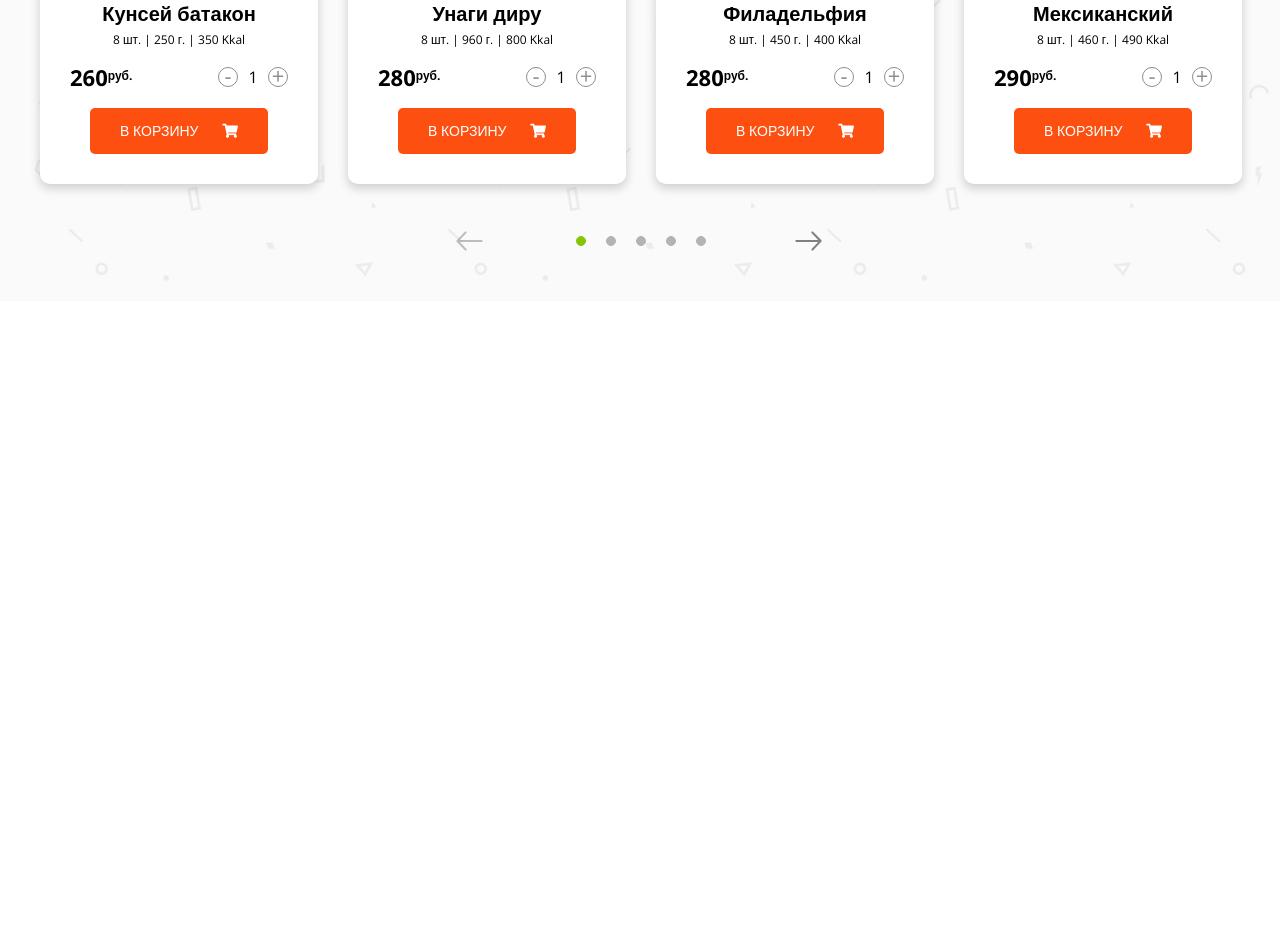
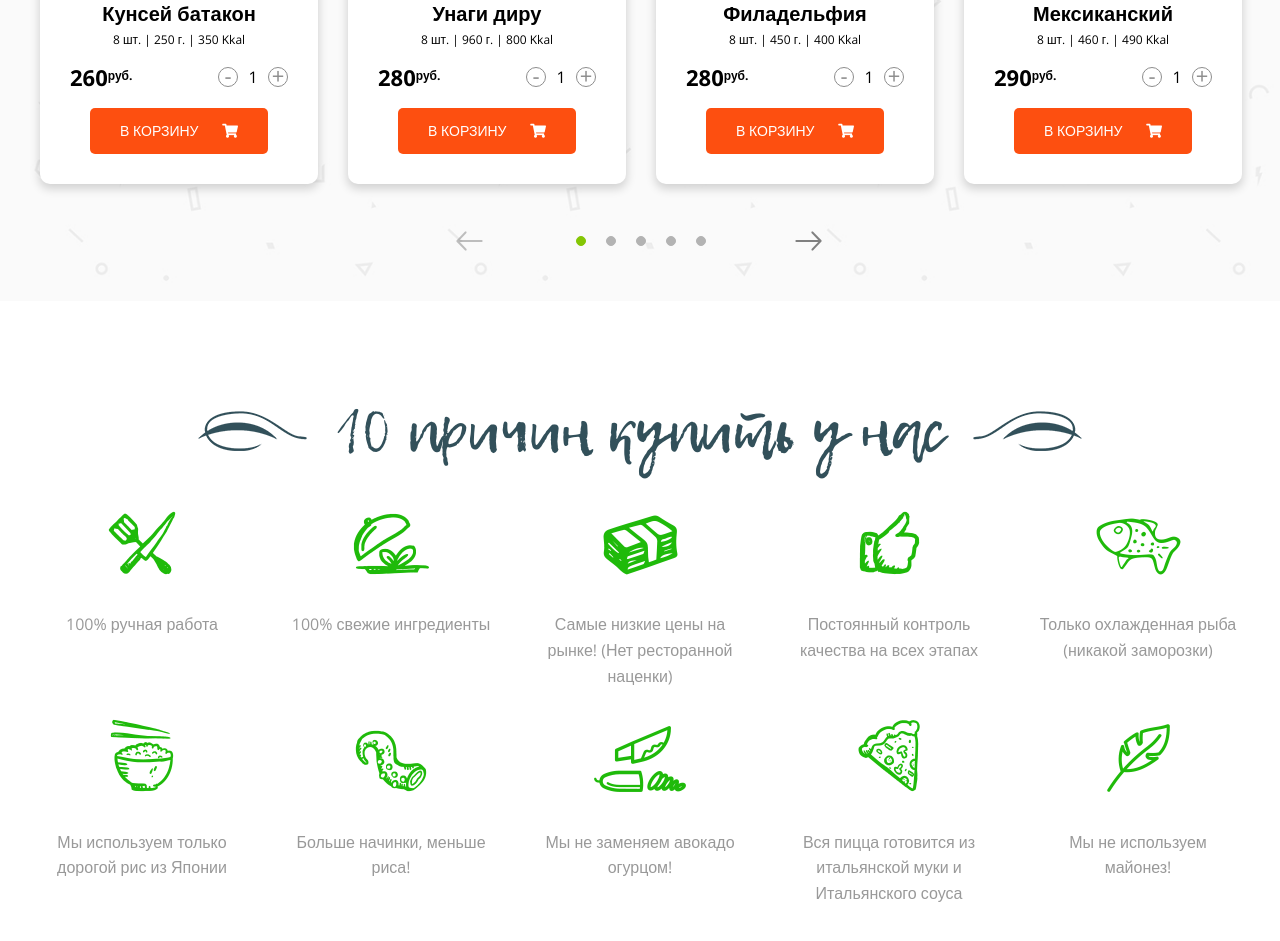
Before and after one commit to ELegek/Miushi, a website: page app/index.html in a window 1280 px wide. Shown: the part 4150-5091 px from the top of the page. Before the commit the page ends 4451 px from the top, so only its background shows below. Drawn offline with nearby package versions, Linux system fonts and the light colour scheme.

Commit message:
Блок About

```diff
--- a/app/index.html
+++ b/app/index.html
@@ -690,6 +690,60 @@
   </section>
   <!-- ======================= NEW ======================== -->
 
+  <!-- ======================= About ======================== -->
+  <section class="about">
+    <div class="container">
+      <div class="title">
+        <img src="img/arrow__left.png" alt="">
+        <h3>10 причин купить у нас</h3>
+        <img src="img/arrow__right.png" alt="">
+      </div>
+      <div class="about__wrapper">
+        <div class="about__item">
+          <img src="img/icon1.png" alt="">
+          <p>100% ручная работа</p>
+        </div>
+        <div class="about__item">
+          <img src="img/icon2.png" alt="">
+          <p>100% свежие ингредиенты</p>
+        </div>
+        <div class="about__item">
+          <img src="img/icon3.png" alt="">
+          <p>Самые низкие цены на рынке! (Нет ресторанной наценки)</p>
+        </div>
+        <div class="about__item">
+          <img src="img/icon4.png" alt="">
+          <p>Постоянный контроль качества на всех этапах</p>
+        </div>
+        <div class="about__item">
+          <img src="img/icon5.png" alt="">
+          <p>Только охлажденная рыба (никакой заморозки)</p>
+        </div>
+        <div class="about__item">
+          <img src="img/icon6.png" alt="">
+          <p>Мы используем только дорогой рис из Японии</p>
+        </div>
+        <div class="about__item">
+          <img src="img/icon7.png" alt="">
+          <p>Больше начинки, меньше риса!</p>
+        </div>
+        <div class="about__item">
+          <img src="img/icon8.png" alt="">
+          <p>Мы не заменяем авокадо огурцом!</p>
+        </div>
+        <div class="about__item">
+          <img src="img/icon9.png" alt="">
+          <p>Вся пицца готовится из итальянской муки и Итальянского соуса</p>
+        </div>
+        <div class="about__item">
+          <img src="img/icon10.png" alt="">
+          <p>Мы не используем майонез!</p>
+        </div>
+      </div>
+    </div>
+  </section>
+  <!-- ======================= About ======================== -->
+
 
 
 
--- /dev/null
+++ b/app/scss/blocks/about.scss
@@ -0,0 +1,20 @@
+.about {
+    padding: 100px 0px;
+    &__wrapper {
+        display: flex;
+        justify-content: space-between;
+        align-items: baseline;
+        flex-wrap: wrap;
+    }
+    &__item {
+        width: 17%;
+        margin-bottom: 30px;
+        text-align: center;
+        line-height: 1.6;
+        font-size: 16px;
+        color: #999999;
+        img {
+            margin-bottom: 30px;
+        }
+    }
+}
--- a/app/scss/style.scss
+++ b/app/scss/style.scss
@@ -9,6 +9,7 @@
 @import "blocks/intro";
 @import "blocks/tovar";
 @import "blocks/new";
+@import "blocks/about";
 // =========== BLOCKS ============
 
 h1, h2, h3, h4, h5, h6 {
```
Also changed, not shown: app/css/blocks/about.min.css (added), app/css/style.min.css.
